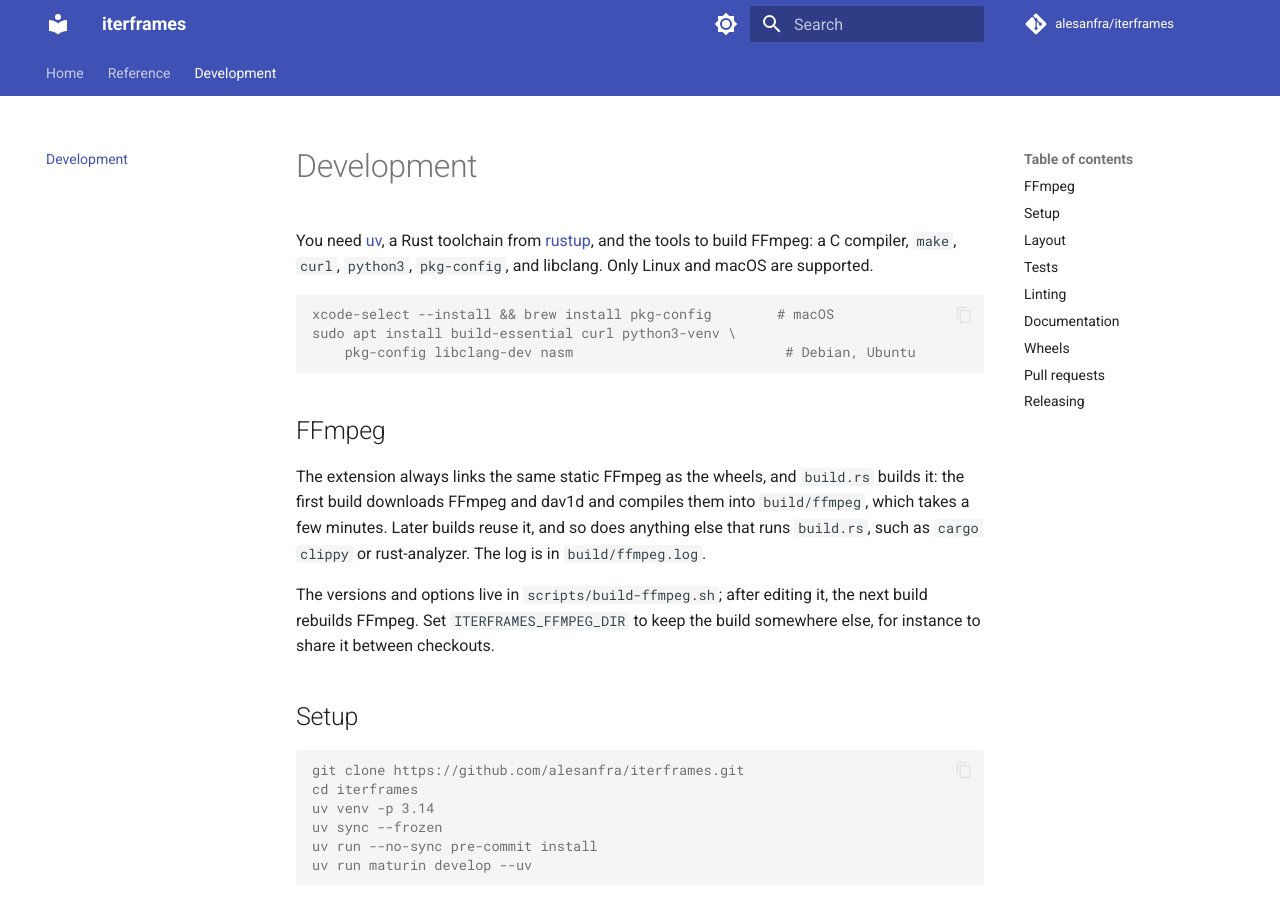
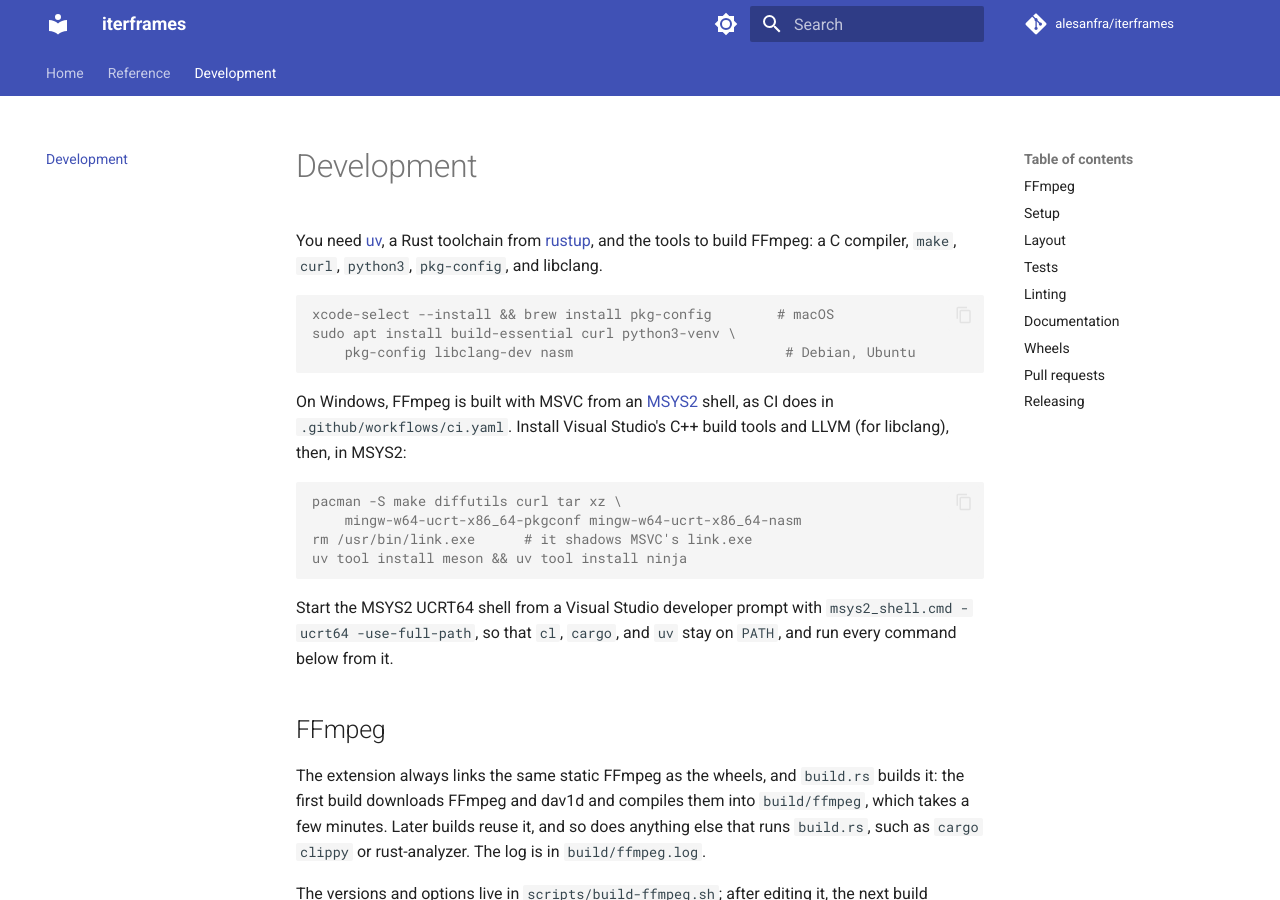
Before and after one commit to alesanfra/iterframes, an MkDocs documentation site: the page built from docs/development.md, in a window 1280 px wide and 900 px high. Built offline with MkDocs 1.6.1 and Material for MkDocs 9.7.7, drawn with Linux system fonts in a browser that asks for light colours; comment, search, counter and statistics services are not loaded.

Commit message:
feat: build wheels for Windows (#4)
* feat: build wheels for Windows

Build FFmpeg and dav1d with MSVC from an MSYS2 shell, so that the
extension links them for x86_64-pc-windows-msvc, and add a windows job
to CI that builds, tests, and releases the wheel. NVDEC loads the CUDA
driver from nvcuda.dll on Windows.

Co-Authored-By: Claude Opus 5 <noreply@anthropic.com>

* fix: translate MSVC linker flags in FFmpeg's pkg-config files

Co-Authored-By: Claude Opus 5 <noreply@anthropic.com>

---------

Co-authored-by: Claude Opus 5 <noreply@anthropic.com>

````diff
--- a/docs/development.md
+++ b/docs/development.md
@@ -2,14 +2,29 @@
 
 You need [uv](https://docs.astral.sh/uv/), a Rust toolchain from
 [rustup](https://rustup.rs/), and the tools to build FFmpeg: a C compiler,
-`make`, `curl`, `python3`, `pkg-config`, and libclang. Only Linux and
-macOS are supported.
+`make`, `curl`, `python3`, `pkg-config`, and libclang.
 
 ```console
 xcode-select --install && brew install pkg-config        # macOS
 sudo apt install build-essential curl python3-venv \
     pkg-config libclang-dev nasm                          # Debian, Ubuntu
 ```
+
+On Windows, FFmpeg is built with MSVC from an
+[MSYS2](https://www.msys2.org/) shell, as CI does in
+`.github/workflows/ci.yaml`. Install Visual Studio's C++ build tools and
+LLVM (for libclang), then, in MSYS2:
+
+```console
+pacman -S make diffutils curl tar xz \
+    mingw-w64-ucrt-x86_64-pkgconf mingw-w64-ucrt-x86_64-nasm
+rm /usr/bin/link.exe      # it shadows MSVC's link.exe
+uv tool install meson && uv tool install ninja
+```
+
+Start the MSYS2 UCRT64 shell from a Visual Studio developer prompt with
+`msys2_shell.cmd -ucrt64 -use-full-path`, so that `cl`, `cargo`, and `uv`
+stay on `PATH`, and run every command below from it.
 
 ## FFmpeg
 
````
Also changed, not shown: AGENTS.md (+12 -6 lines), README.md (+2 -2 lines), docs/index.md (+1 -0 lines), docs/reference.md (+1 -1 lines), 4 other files.
